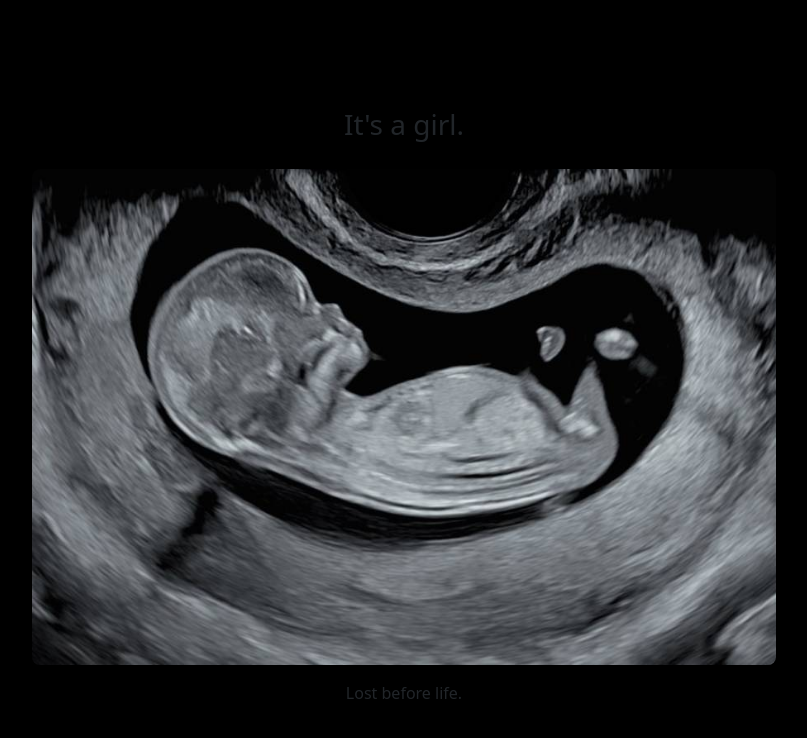
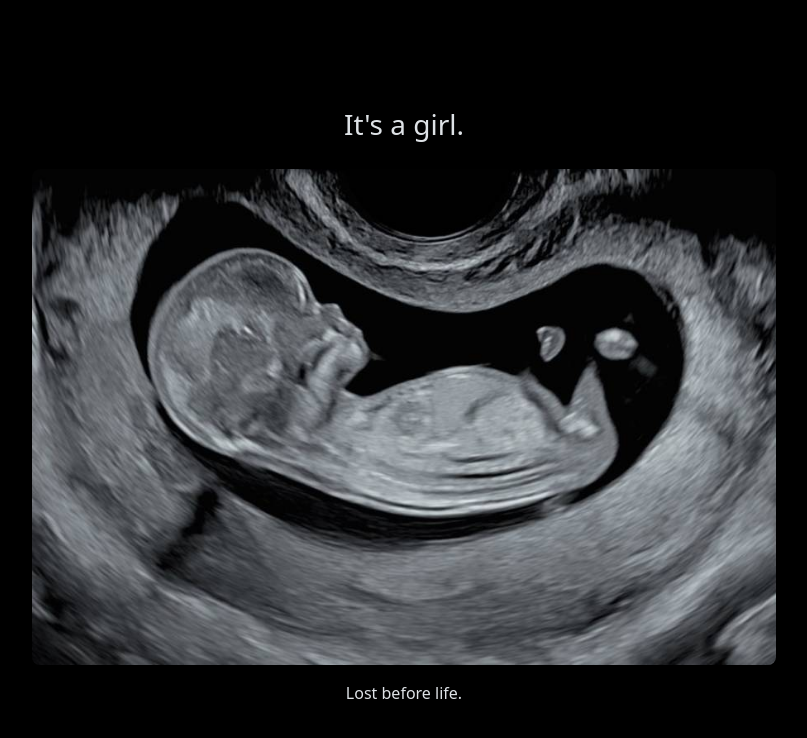
Before and after one commit to its-a-girl/its-a-girl.github.io, a plain HTML site: page index.html in a window 1280 px wide. Shown: the whole page, without its empty margins (236-1043 px from the left). Drawn offline with nearby package versions, Linux system fonts and the light colour scheme.

Commit message:
Update index.html

```diff
--- a/index.html
+++ b/index.html
@@ -1,5 +1,5 @@
 <!DOCTYPE html>
-<html lang="en" data-bs-theme="">
+<html lang="en" data-bs-theme="dark">
 
 <head>
   <meta http-equiv="content-type" content="text/html; charset=UTF-8">
@@ -29,7 +29,7 @@
   <div class="container d-flex flex-column">
     <div class="container container-body d-flex flex-column flex-body justify-content-center text-center">
       <main class="my-4">
-        <div id="page-title" class="fs-3 my-3 text-">It's a girl.</div>
+        <div id="page-title" class="fs-3 my-3">It's a girl.</div>
         <img src="fetal-ultrasound.jpg" alt="Fetal ultrasound" class="img-fluid rounded-3 my-2">
         <div id="page-contents" class="fs-6 my-2"></div>
       </main>
```
